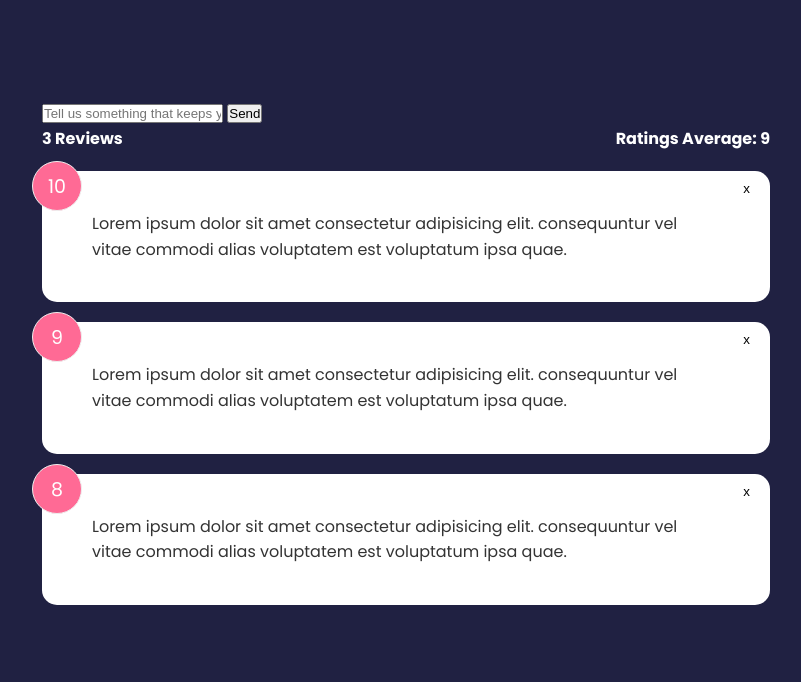
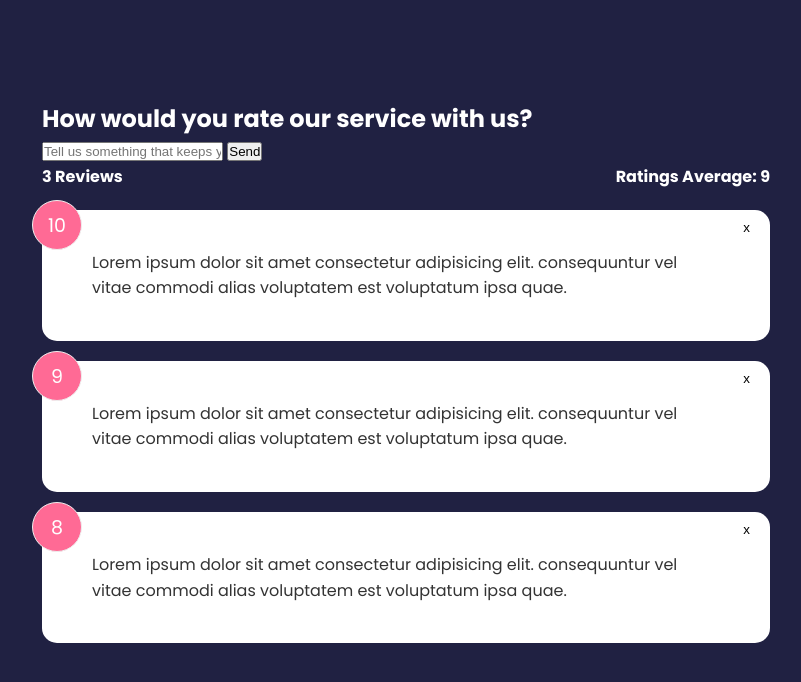
Before and after one commit to Andreas-Ziegler22/svelte-feedback-app, a Svelte app: page / in a window 1280 px wide. Shown: the top 682 px of the page, without its empty margins (234-1035 px from the left). Built offline with nearby package versions, Linux system fonts and the light colour scheme.

Commit message:
header form

```diff
--- a/src/components/FeedbackForm.svelte
+++ b/src/components/FeedbackForm.svelte
@@ -1,6 +1,10 @@
 <script>
 
 </script>
+
+<header>
+  <h2>How would you rate our service with us?</h2>
+</header>
 
 <form>
   <!-- Rating Select -->
```
